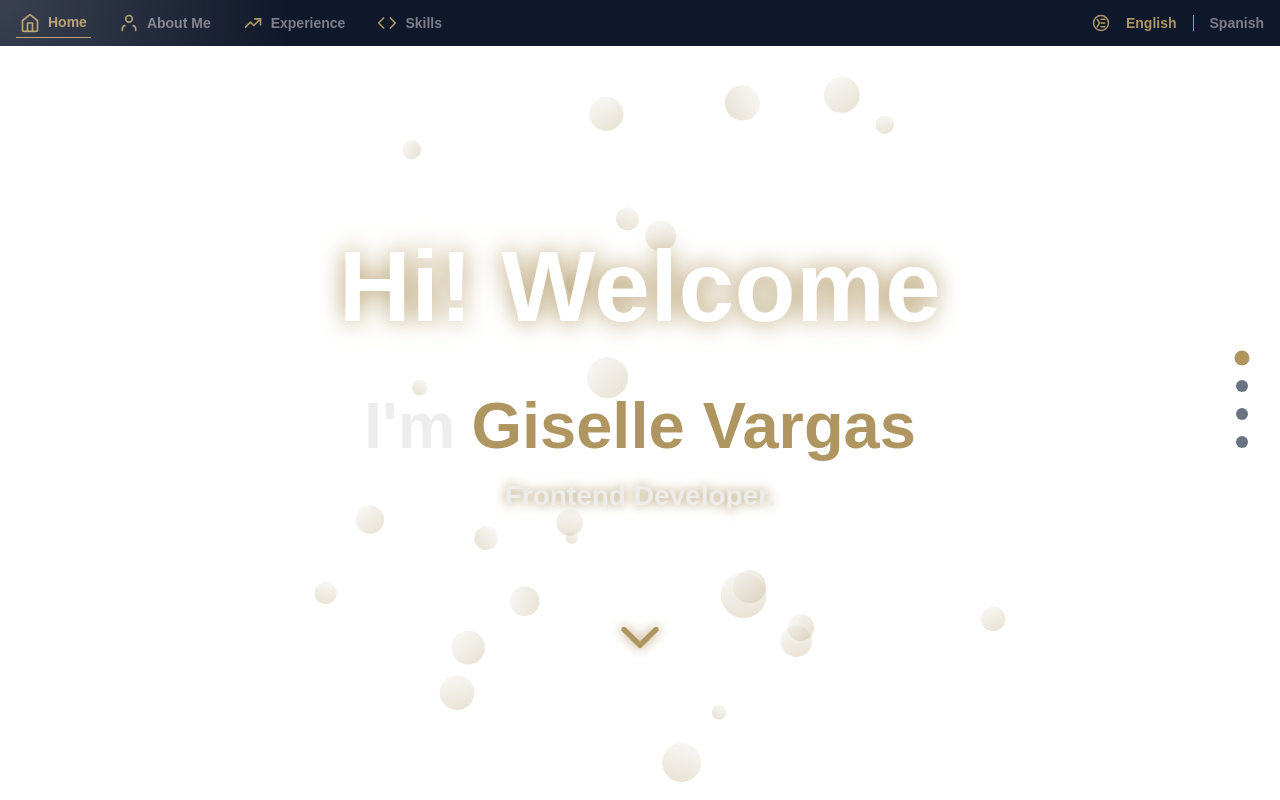
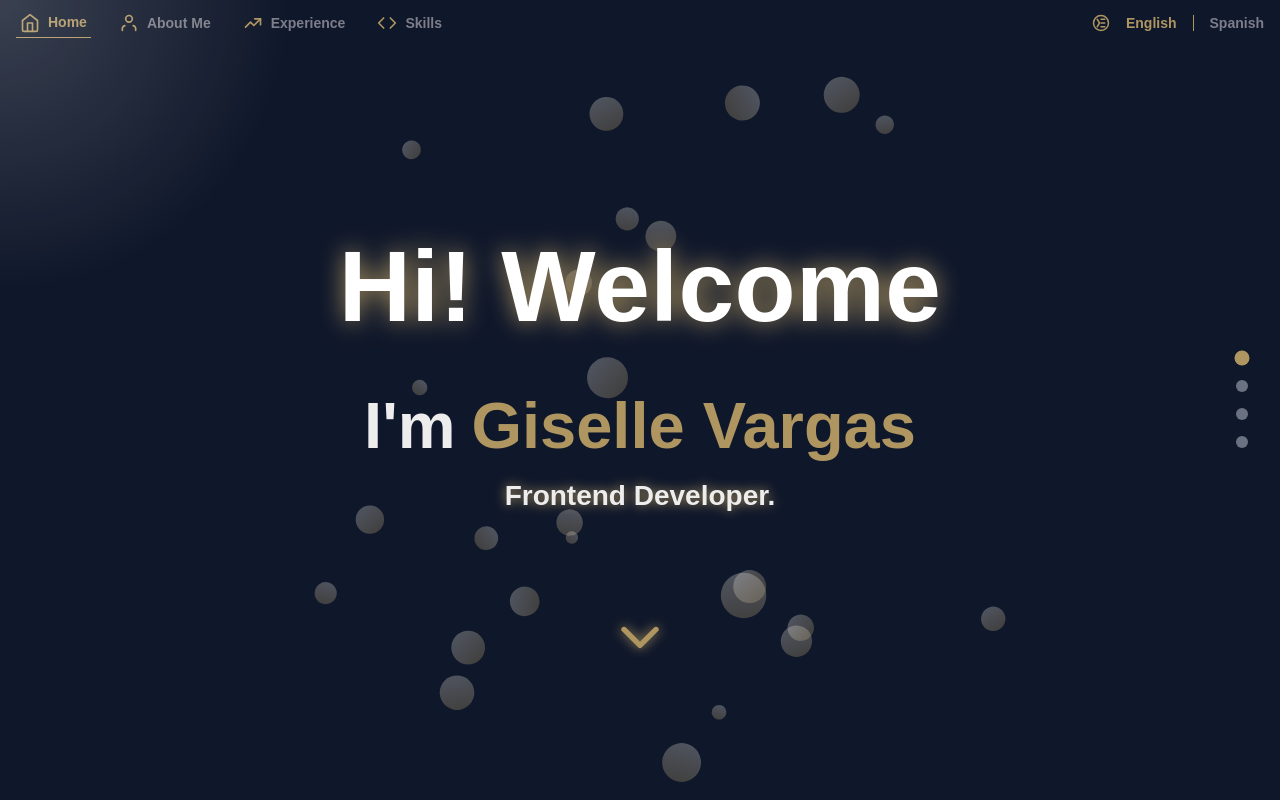
Before and after one commit to GiselleSeleneV/giselle-vargas, a Next.js app: page / in a window 1280 px wide. Built offline with nearby package versions, Linux system fonts and the light colour scheme; no server answers.

Commit message:
fixed background color bug

```diff
--- a/src/components/AppContent/Welcome/index.tsx
+++ b/src/components/AppContent/Welcome/index.tsx
@@ -68,7 +68,7 @@ export default function Welcome() {
                 transition={{ duration: 1, delay: 0.8 }}
             >
                 <h2 className="text-[26px] md:text-[30px] lg:text-[50px] xl:text-[65px] font-bold text-center text-[#AF9661] relative group mb-20">
-                    <span className="text-[#ededed] mr-2 lg:mr-4">{t("home.I_am")}</span>Giselle Vargas
+                    <span className="text-[#ededed] mr-1 md:mr-2 lg:mr-4 xl:mr-4">{t("home.I_am")}</span>Giselle Vargas
                     <motion.span
                         className="block text-[16px] md:text-[18px] lg:text-[24px] xl:text-[28px] text-[#ededed] drop-shadow-[0_0_6px_#AF9661]"
                         initial={{ opacity: 0, y: 10 }}
--- a/src/components/AppContent/index.tsx
+++ b/src/components/AppContent/index.tsx
@@ -62,7 +62,7 @@ export default function AppContent() {
     }, []);
 
     return (
-        <div className="relative h-screen w-full overflow-hidden text-white ">
+        <div className="relative h-screen w-full overflow-hidden  text-white bg-[#0F172A]">
 
             <div className="h-screen overflow-y-scroll snap-mandatory snap-y scrollbar-none">
 
```
